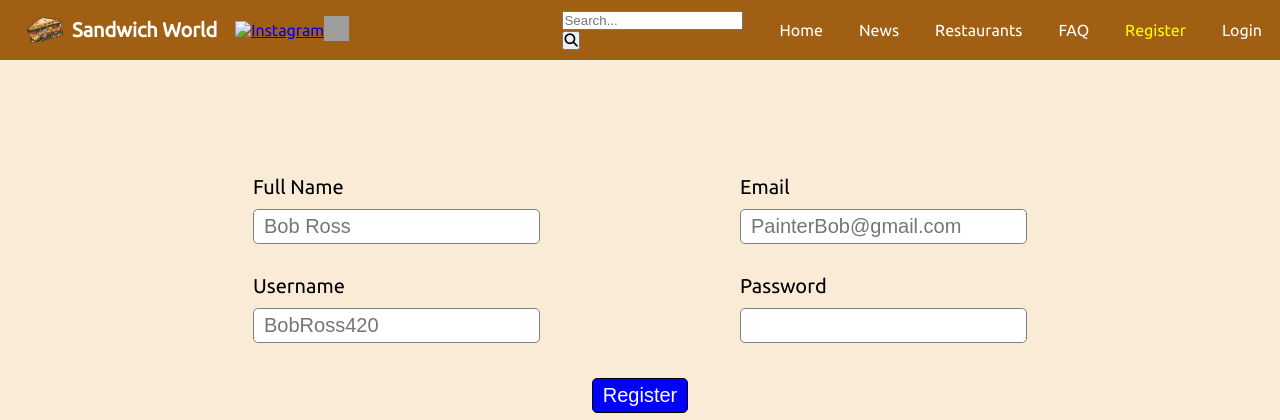
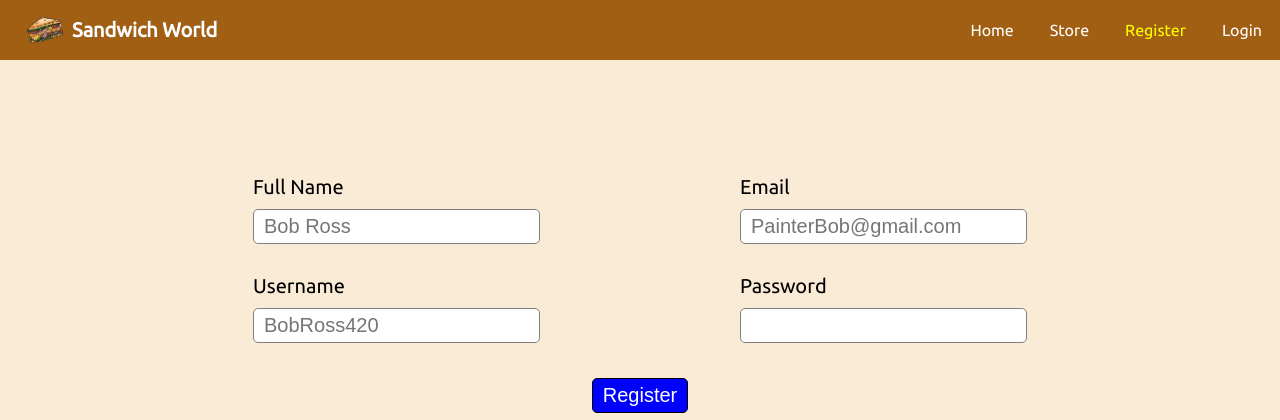
Before and after one commit to DzejT/eshop, a PHP site: page /register.php in a window 1280 px wide. Shown: the top 420 px of the page. Run offline with PHP 8.4, Linux system fonts and the light colour scheme; some libraries are stand-ins or nearby versions; grey boxes are pictures that could not be loaded.

Commit message:
Add files via upload

```diff
--- a/register.php
+++ b/register.php
@@ -1,6 +1,6 @@
 <?php
 session_start();
-//require_once "config.php";
+require_once "config.php";
 if(isset($_SESSION['username'])){
     if($_SESSION["admin"]=='YES'){
         header("location: sales.php");
@@ -225,27 +225,10 @@ mysqli_close($conn);
         <ul>
             <ul>
                 <li class="brand"><img src="Assets/logo5.png" alt="Music">Sandwich World</li>
-                <!-- Instagram Icon -->
-                <a href="https://www.instagram.com/skanussumustinis/" target="_blank">
-                <img src="https://www.instagram.com/static/images/ico/favicon-192.png/68d99ba29cc8.png" alt="Instagram" style="width:25px;height:25px;">
-                </a>
-
-                <!-- Facebook Icon -->
-                <a href="https://www.facebook.com/profile.php?id=100092045854029" target="_blank">
-                <img src="https://cdn-icons-png.flaticon.com/512/1384/1384053.png" alt="Facebook" style="width:25px;height:25px;">
-                </a>
             </ul>
             <ul class="right-ul">
-                <li>
-                    <form action="search.php" method="GET">
-                        <input type="text" name="q" placeholder="Search...">
-                        <button type="submit"><i class="fas fa-search"></i></button>
-                    </form>
-                </li>
                 <li><a href="index.php">Home</a></li>
-                <li><a href="news.php">News</a></li>
-                <li><a href="restaurants.php">Restaurants</a></li>
-                <li><a href="faq.php">FAQ</a></li>
+                <li><a href="store.php">Store</a></li>
                 <li><a id="active" href="register.php">Register</a></li>
                 <li><a href="login.php">Login</a></li>
             </ul>
```
